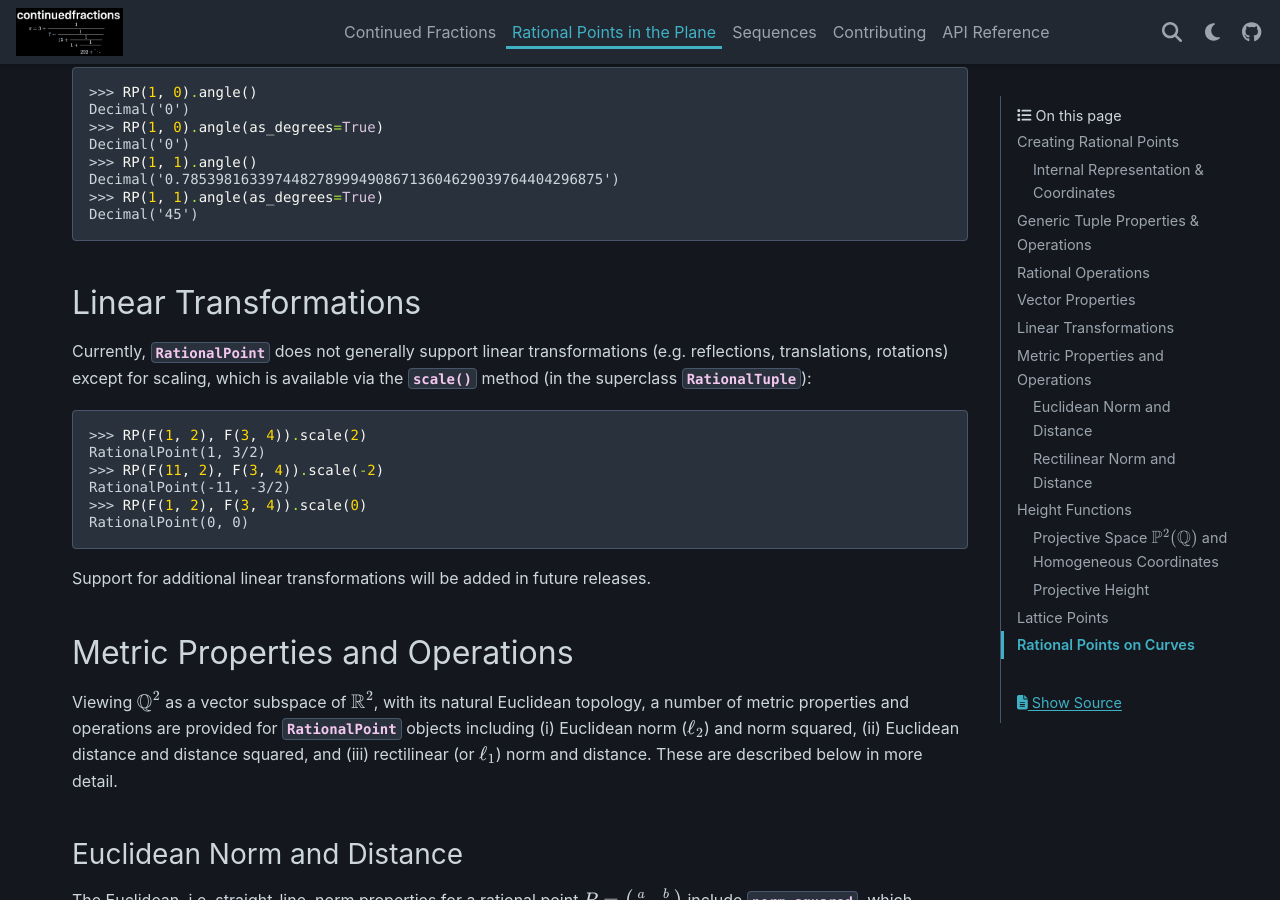
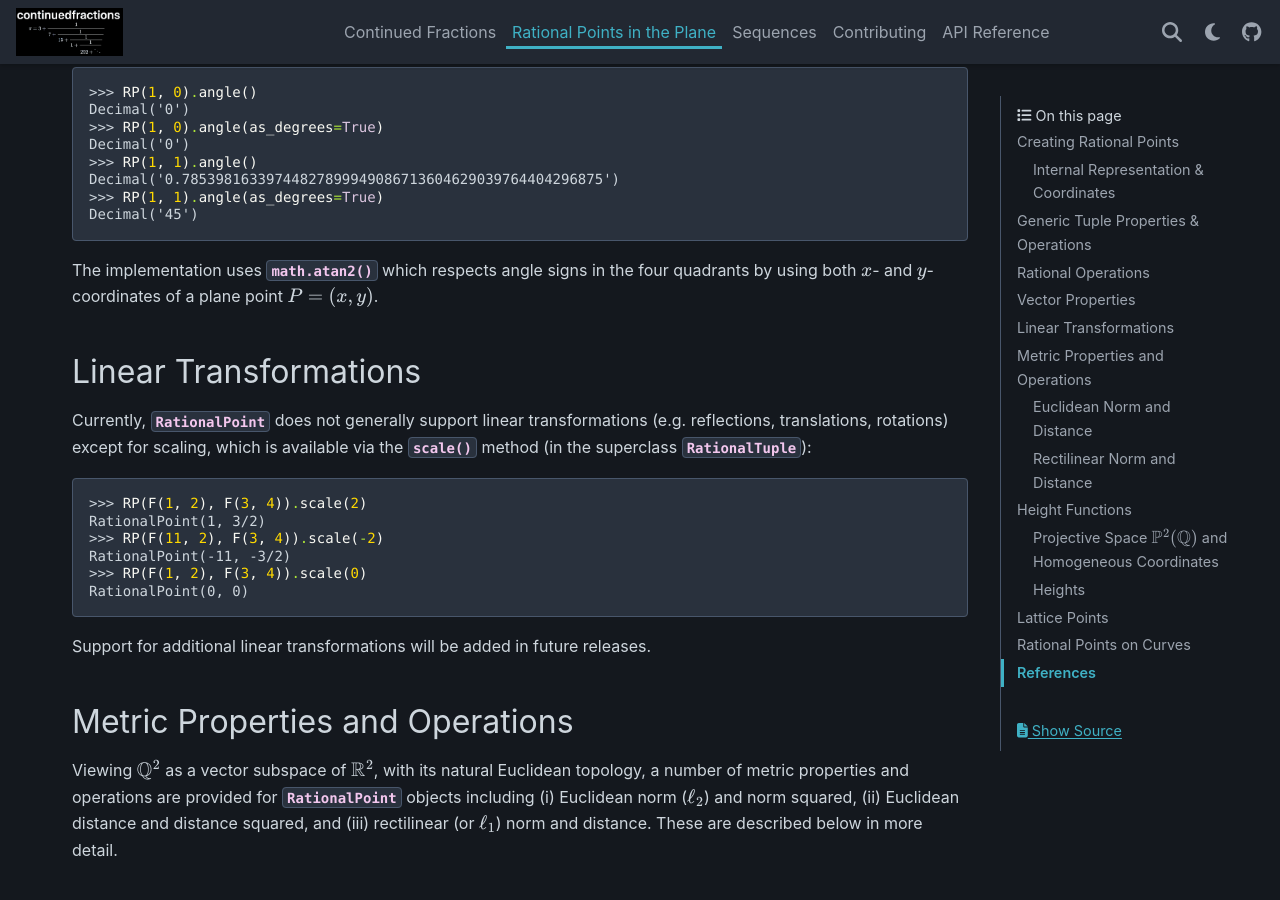
Before and after one commit to sr-murthy/continuedfractions, a Sphinx documentation site: the page built from docs/sources/rational-points.rst, in a window 1280 px wide and 900 px high, scrolled down 4397 px. Built offline with Sphinx 7.4.7 and the PyData theme 0.15.4, drawn with Linux system fonts in a browser that asks for light colours; nearby versions of some CDN libraries; some of the changed text lies outside the part shown.

Commit message:
docs: further tidy up of docstrings and Sphinx docs

```diff
--- a/docs/sources/rational-points.rst
+++ b/docs/sources/rational-points.rst
@@ -205,6 +205,8 @@ As a vector subspace of :math:`\mathbb{R}^2` rational points can be viewed as 2D
    >>> RP(1, 1).angle(as_degrees=True)
    Decimal('45')
 
+The implementation uses :py:func:`math.atan2` which respects angle signs in the four quadrants by using both :math:`x`- and :math:`y`-coordinates of a plane point :math:`P = (x, y)`.
+
 .. _rational-points.linear-transforms:
 
 Linear Transformations
@@ -374,10 +376,10 @@ For a rational point :math:`P = \left(\frac{a}{c},\frac{b}{d}\right)` the projec
 
 The :py:attr:`~continuedfractions.rational_points.RationalPoint.homogeneous_coordinates` property is simply the implementation of the mapping :math:`\left(\frac{a}{c},\frac{b}{d}\right) \longmapsto \left( a\frac{\lambda}{c}, b\frac{\lambda}{d}, \lambda \right)` (where :math:`\lambda = \text{lcm}(c, d) > 0`) for rational points.
 
-.. _rational-points:projective-height:
+.. _rational-points.heights:
 
-Projective Height
-~~~~~~~~~~~~~~~~~
+Heights
+~~~~~~~
 
 The :py:attr:`~continuedfractions.rational_points.RationalPoint.height` property returns the (projective) height :math:`H` of a rational point :math:`P = \left(\frac{a}{c},\frac{b}{d}\right)` as given by:
 
@@ -451,7 +453,7 @@ Rational points on curves forms a large subject that isn't supported directly in
 .. _rational-points.references:
 
 References
-==========
+----------
 
 [1] Clader, E., Ross, D. (2025 May). Beginning Algebraic Geometry. Springer. https://link.springer.com/content/pdf/10.1007/978-3-031-88819-9.pdf
 
```
Also changed, not shown: other parts of docs/sources/rational-points.rst (+1 -1 lines), docs/sources/continued-fractions.rst (+4 -4 lines), 1 other file.
